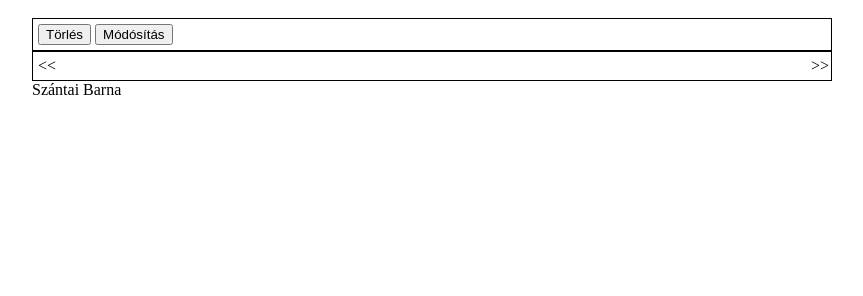
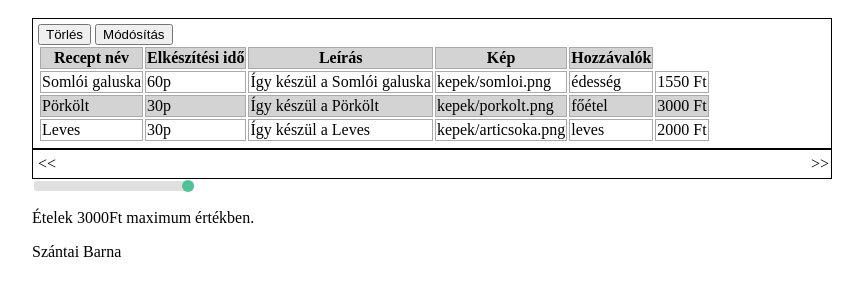
Before and after one commit to Ckody1/Receptek_csoportmunka, a plain HTML site: page public_html/index.html in a window 1280 px wide. Shown: the part 48-344 px from the top of the page, without its empty margins (208-1071 px from the left). Drawn offline with nearby package versions, Linux system fonts and the light colour scheme.

Commit message:
IV. Tanuló, 8.feladat

```diff
--- a/public_html/index.html
+++ b/public_html/index.html
@@ -26,6 +26,10 @@
                 <div id="jobb">>></div>
             </section>
 
+            <div class="slidecontainer" onclick="csuszka()">
+                <input type="range" min="1550" max="3000" value="3000" class="slider" id="myRange">
+                <p>Ételek <span id="demo">3000</span>Ft maximum értékben.</p>
+            </div>
 
 
             <footer>Szántai Barna</footer>
--- a/public_html/receptekJs.js
+++ b/public_html/receptekJs.js
@@ -1,7 +1,7 @@
-$(function(){
+$(function () {
     $.ajax({
         url: "receptek.json",
-        success: function(result){
+        success: function (result) {
             console.log(result);
             receptekTomb = result;
             kiir();
@@ -18,35 +18,20 @@ $(function(){
 var receptekTomb = [];
 var leptetoIndex = 0;
 
-function kiir(){
-//    $("article div").append("");
+function kiir() {
+    $("article").append("<table>");
+    $("article table").append("<tr>");
+    $("article table tr").append("<th>Recept név</th><th>Elkészítési idő</th><th>Leírás</th><th>Kép</th><th>Hozzávalók</th>");
 
-    $("article").append("<div>");
-    $("article div").append("<p>");
-   // $("article div").append("<p>");
+    for (var i = 0; i < receptekTomb.length; i++) {
+        $("article table").append("<tr id='" + i + "'>");
+        for (var item in receptekTomb[i]) {
+            $("article table tr").eq(i + 1).append("<td>" + receptekTomb[i][item] + "</td>");
+        }
+    }
+}
 
-    //$("article div p").append("<th>Recept név</th><th>Elkészítési idő</th><th>Leírás</th><th>Kép</th><th>Kategória</th><th>Ár</th>");
-    $("article div p").append("<th>Recept név</th>");
-
-
-
-
-
-
-//    for (var i = 0; i < receptekTomb.length; i++) {
-//        $("article div").append("<p id='"+ i +"'>");
-//        for (var item in receptekTomb[i]) {
-//            $("article div p").eq(i + 1).append("<p>" + receptekTomb[i][item] + "</p");
-//        }
-//    }
-    //$("article table tr").click(receptKivalaszt());
-}
-function kiir(){
-
-
-
-}
-function receptKivalaszt(){
+function receptKivalaszt() {
 //    console.log("itt vagyok");
 
     var id = $(this).attr("id");
@@ -56,16 +41,16 @@ function receptKivalaszt(){
     megjelenit(id);
 }
 
-function torol(){
+function torol() {
     $
 }
-function modosit(){
+function modosit() {
     $
 }
 
-function megjelenit(id){
+function megjelenit(id) {
     $("#recept").empty();
-    $("#recept").append("<img src='" +receptekTomb[id].kep+"' alt='"+receptekTomb[id].nev+"'>"+ + "</td>"+ "<td>"+"<input type='button' id='TOROL' name='TOROL' value='TÖRÖL'>"+"</td>" + "</td>"+ "<td>"+"<input type='button' id='Modosit' name='Modosit' value='Modosit'>"+"</td>");
+    $("#recept").append("<img src='" + receptekTomb[id].kep + "' alt='" + receptekTomb[id].nev + "'>" + +"</td>" + "<td>" + "<input type='button' id='TOROL' name='TOROL' value='TÖRÖL'>" + "</td>" + "</td>" + "<td>" + "<input type='button' id='Modosit' name='Modosit' value='Modosit'>" + "</td>");
     $("#recept").append("<h2>");
     $("#recept h2").append(receptekTomb[id].nev);
     $("#recept").append("<p>");
@@ -73,37 +58,66 @@ function megjelenit(id){
     $("#recept").append("<p>");
     $("#recept p").eq(1).append("Elkészítési idő: " + receptekTomb[id].ido);
     $("#recept").append("<h3>");
-    $("#recept h3").append("Kategória "+receptekTomb[id].kategoria);
+    $("#recept h3").append("Kategória " + receptekTomb[id].kategoria);
     $("#recept").append("<ul>");
     var hozzavalok = receptekTomb[id].hozzavalok;
     console.log(hozzavalok);
     for (var i = 0; i < hozzavalok.length; i++) {
         for (var item in hozzavalok[i]) {
-            $("#recept ul").append("<li>"+ item + " " + hozzavalok[i][item] + "</li>");
+            $("#recept ul").append("<li>" + item + " " + hozzavalok[i][item] + "</li>");
         }
     }
 }
 
-function balraLeptet(){
-    leptetoIndex --;
-    if(leptetoIndex < 0){
-        leptetoIndex = receptekTomb.length-1;
+function balraLeptet() {
+    leptetoIndex--;
+    if (leptetoIndex < 0) {
+        leptetoIndex = receptekTomb.length - 1;
     }
     megjelenit(leptetoIndex);
 }
-function jobbraLeptet(){
-    leptetoIndex ++;
-    if(leptetoIndex > receptekTomb.length - 1){
+function jobbraLeptet() {
+    leptetoIndex++;
+    if (leptetoIndex > receptekTomb.length - 1) {
         leptetoIndex = 0;
     }
     megjelenit(leptetoIndex);
 }
 
 
-function torles(){
- $("#torles").remove();
+function torles() {
+    $("#torles").remove();
 }
 
-function modositas(){
+function modositas() {
 
 }
+
+function csuszka() {
+    var arTomb = [1550, 3000, 2000]
+
+    var slider = document.getElementById("myRange");
+    var output = document.getElementById("demo");
+    output.innerHTML = slider.value;
+
+    slider.oninput = function () {
+        output.innerHTML = this.value;
+    }
+
+    $("article").empty();
+
+    $("article").append("<table>");
+    $("article table").append("<tr>");
+    $("article table tr").append("<th>Recept név</th><th>Elkészítési idő</th><th>Leírás</th><th>Kép</th><th>Hozzávalók</th>");
+
+    for (var i = 0; i < receptekTomb.length; i++) {
+        $("article table").append("<tr id='" + i + "'>");
+            if (arTomb[i] <= slider.value) {
+                for (var item in receptekTomb[i]) {
+                    $("article table tr").eq(i + 1).append("<td>" + receptekTomb[i][item] + "</td>");
+                }
+            }
+
+
+    }
+}
--- a/public_html/style.css
+++ b/public_html/style.css
@@ -24,3 +24,40 @@ section{
     display: grid;
     grid-template-columns: 50px auto 15px;
 }
+
+.slidecontainer {
+  width: 100%;
+}
+
+.slider {
+  -webkit-appearance: none;
+  width: 20%;
+  height: 10px;
+  border-radius: 3px;
+  background: #d3d3d3;
+  outline: none;
+  opacity: 0.7;
+  -webkit-transition: .2s;
+  transition: opacity .2s;
+}
+
+.slider:hover {
+  opacity: 1;
+}
+
+.slider::-webkit-slider-thumb {
+  -webkit-appearance: none;
+  appearance: none;
+  width: 12px;
+  height: 12px;
+  border-radius: 50%;
+  background: #04AA6D;
+  cursor: pointer;
+}
+
+.slider::-moz-range-thumb {
+  width: 25px;
+  height: 25px;
+  background: #04AA6D;
+  cursor: pointer;
+}
```
